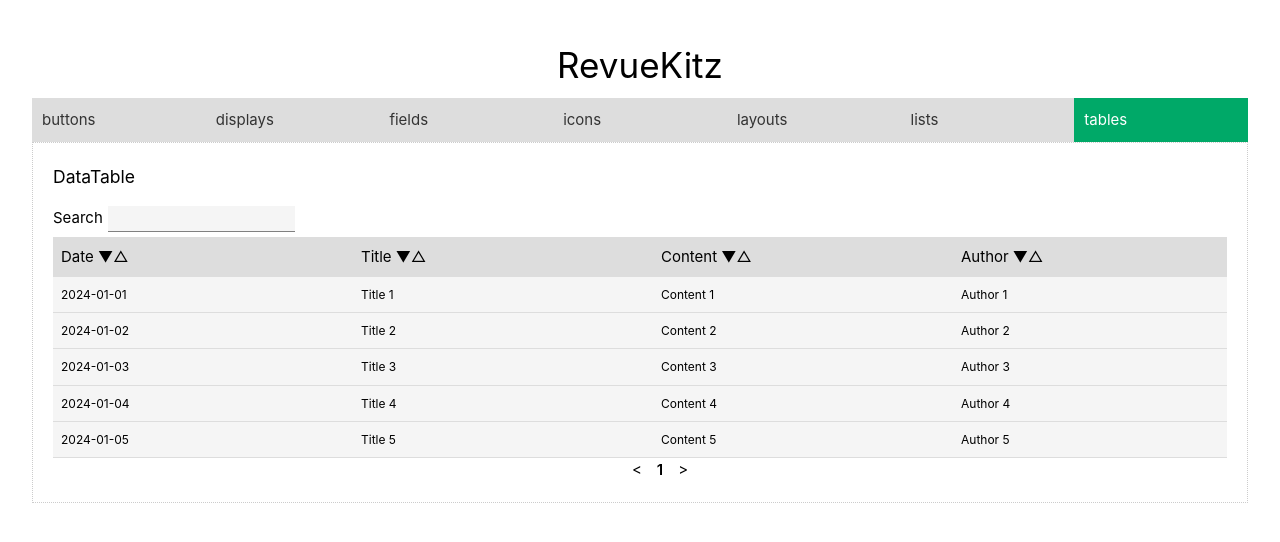
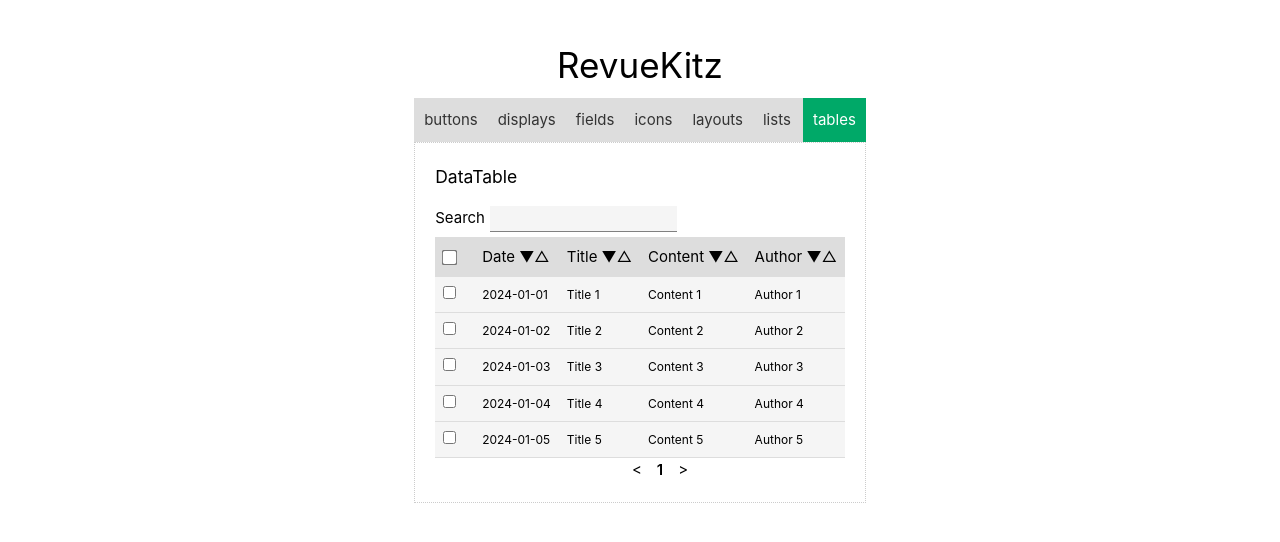
Before and after one commit to sh-kikuchi/revuekitz, a Vue app: page / in a window 1280 px wide. Both pictures are taken after a click on the item "tables". Shown: the top 542 px of the page. Built offline with nearby package versions, Linux system fonts and the light colour scheme.

Commit message:
upd:addCheckboxesToDataTable_20240911

```diff
--- a/src/components/global/tables/DataTable.vue
+++ b/src/components/global/tables/DataTable.vue
@@ -2,6 +2,7 @@
 import { ref, reactive, computed } from 'vue'
 import PaginateList from '../lists/PaginateList.vue'
 import TextField from '../fields/TextField.vue'
+import CheckBoxField from '../fields/CheckBoxField.vue'
 
 const th = ref(null)
 const td = ref(null)
@@ -9,13 +10,17 @@ const td = ref(null)
 type State = {
   message: string
   search: string
-  items: []
+  items: Array<object>
+  selectedItems: Array<object>
+  allSelected: boolean // 全選択の状態を追跡
 }
 
 const state = reactive<State>({
   message: 'Search/Filter In TabPanelle',
   search: '',
-  items: []
+  items: [],
+  selectedItems: [], // 選択された行を追跡する配列
+  allSelected: false // 全選択の状態
 })
 
 const props = defineProps({
@@ -48,16 +53,12 @@ const props = defineProps({
 })
 
 const highLight = (text: string | number) => {
-  // If the text is a number, convert it to a string
   const searchText = typeof text === 'number' ? String(text) : text
-
-  // If the search word is empty or the text does not include the search word, return the text as is
   const searchWord = state.search.trim()
   if (!searchWord || !searchText.includes(searchWord)) {
     return searchText
   }
 
-  // Highlight the search word
   const re = new RegExp(searchWord, 'ig')
   return searchText.replace(re, function (search) {
     return '<span style="background-color:yellow;font-weight:bold">' + search + '</span>'
@@ -76,7 +77,7 @@ const sortDateDesc = (columnName: string) => {
 }
 
 const search_items = computed(() => {
-  let searchWord = state.search.trim()
+  const searchWord = state.search.trim()
   if (searchWord === '') return state.items
   return state.items.filter((item) => {
     const itemValues = Object.values(item)
@@ -84,20 +85,49 @@ const search_items = computed(() => {
   })
 })
 
+const emit = defineEmits(['update:val'])
+
+const toggleItemSelection = (item: object, isSelected: boolean) => {
+  if (isSelected) {
+    state.selectedItems.push(item) // 選択されたら追加
+  } else {
+    state.selectedItems = state.selectedItems.filter((i) => i !== item) // 解除されたら削除
+  }
+  emit('update:val', state.selectedItems)
+}
+
+// 全選択と全解除の切り替え
+const toggleSelectAll = (isChecked: boolean) => {
+  state.allSelected = isChecked
+  if (isChecked) {
+    state.selectedItems = [...state.items] // 全ての行を選択
+  } else {
+    state.selectedItems = [] // 全ての選択を解除
+  }
+  emit('update:val', state.selectedItems)
+}
+
 const getDispItems = (dispArray: []) => {
   state.items = dispArray
 }
 </script>
+
 <template>
   <div class="revuekitz-data-table">
     <div v-if="seach_mode" class="textfield-area">
       <label>Search</label>
-      <TextField v-model:binding-value="state.search" />
+      <TextField :text="state.search" v-model:val="state.search" />
     </div>
     <table>
       <thead>
         <tr>
-          <th ref="th" v-for="(header, headerIndex) in props.headers" :key="headerIndex">
+          <th>
+            <CheckBoxField
+              @change="toggleSelectAll(($event.target as HTMLInputElement).checked)"
+              :isChecked="state.allSelected"
+            />
+          </th>
+          <th v-for="(header, headerIndex) in props.headers" :key="headerIndex">
             {{ header }}
             <span @click="sortDateDesc(header as string)">▼</span>
             <span @click="sortDateAsc(header as string)">△</span>
@@ -105,7 +135,14 @@ const getDispItems = (dispArray: []) => {
         </tr>
       </thead>
       <tbody>
-        <tr v-for="obj in search_items" :key="obj">
+        <tr v-for="(obj, index) in search_items" :key="index">
+          <td ref="td">
+            <input
+              type="checkbox"
+              :checked="state.selectedItems.includes(obj)"
+              @change="toggleItemSelection(obj, ($event.target as HTMLInputElement).checked)"
+            />
+          </td>
           <td ref="td" v-for="(val, valIndex) in obj" v-html="highLight(val)" :key="valIndex"></td>
         </tr>
       </tbody>
@@ -119,6 +156,7 @@ const getDispItems = (dispArray: []) => {
     </div>
   </div>
 </template>
+
 <style scoped>
 label {
   margin-right: 5px;
@@ -130,10 +168,6 @@ label {
 .revuekitz-data-table > table {
   width: max-content;
   border-collapse: collapse;
-}
-
-.revuekitz-data-table > table thead th {
-  min-width: 300px;
 }
 
 .revuekitz-data-table > table td,
```
